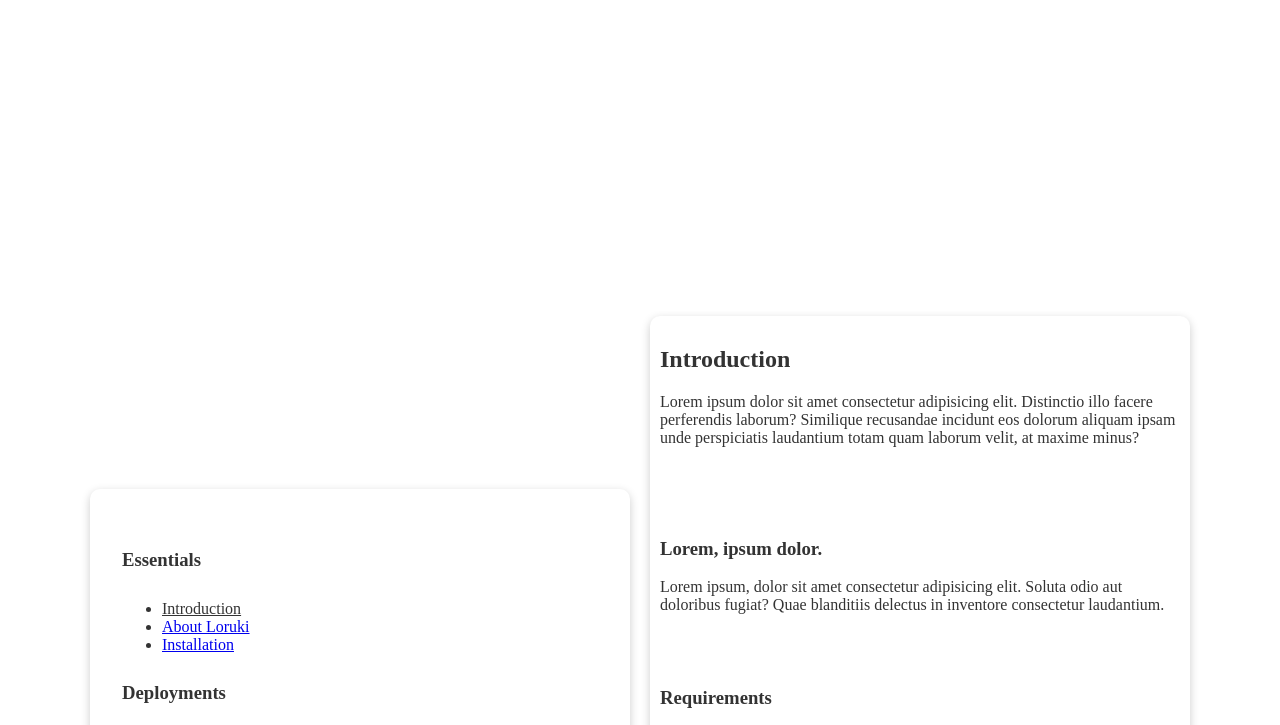
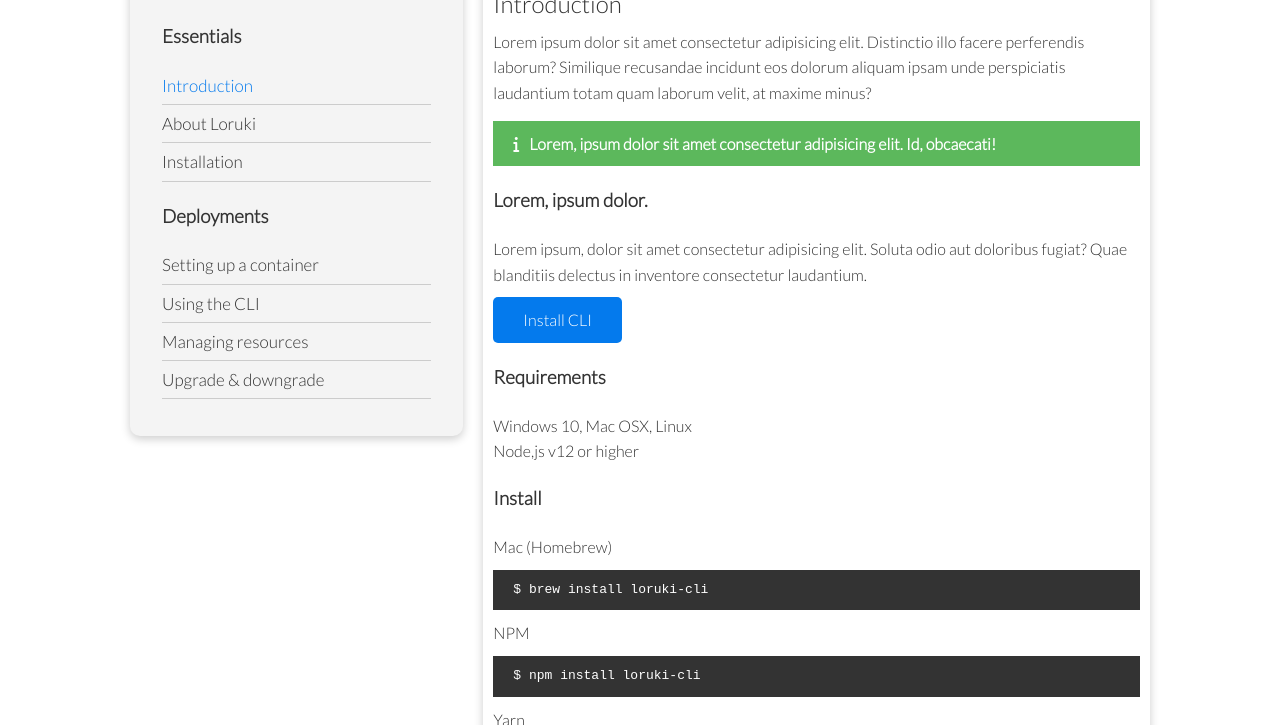
Before and after one commit to V-Valkiriya/Loruki, a plain HTML site: page docs.html in a window 1280 px wide. Shown: the part 427-1152 px from the top of the page. Drawn offline with Linux system fonts and the light colour scheme; the site is published under a folder, as on GitHub Pages, so addresses that start at the root find nothing.

Commit message:
fix all pages style href

```diff
--- a/docs.html
+++ b/docs.html
@@ -6,8 +6,8 @@
     <meta name="viewport" content="width=device-width, initial-scale=1.0">
     <link rel="stylesheet" href="https://cdnjs.cloudflare.com/ajax/libs/font-awesome/6.1.2/css/all.min.css" integrity="sha512-1sCRPdkRXhBV2PBLUdRb4tMg1w2YPf37qatUFeS7zlBy7jJI8Lf4VHwWfZZfpXtYSLy85pkm9GaYVYMfw5BC1A==" crossorigin="anonymous" referrerpolicy="no-referrer" />
 
-    <link rel="stylesheet" href="css/utilities.css">
-    <link rel="stylesheet" href="/css/style.css">
+    <link rel="stylesheet" href="./css/utilities.css">
+    <link rel="stylesheet" href="./css/style.css">
 
 
 
--- a/features.html
+++ b/features.html
@@ -6,8 +6,8 @@
     <meta name="viewport" content="width=device-width, initial-scale=1.0">
     <link rel="stylesheet" href="https://cdnjs.cloudflare.com/ajax/libs/font-awesome/6.1.2/css/all.min.css" integrity="sha512-1sCRPdkRXhBV2PBLUdRb4tMg1w2YPf37qatUFeS7zlBy7jJI8Lf4VHwWfZZfpXtYSLy85pkm9GaYVYMfw5BC1A==" crossorigin="anonymous" referrerpolicy="no-referrer" />
 
-    <link rel="stylesheet" href="css/utilities.css">
-    <link rel="stylesheet" href="/css/style.css">
+    <link rel="stylesheet" href="./css/utilities.css">
+    <link rel="stylesheet" href="./css/style.css">
 
 
 
```
